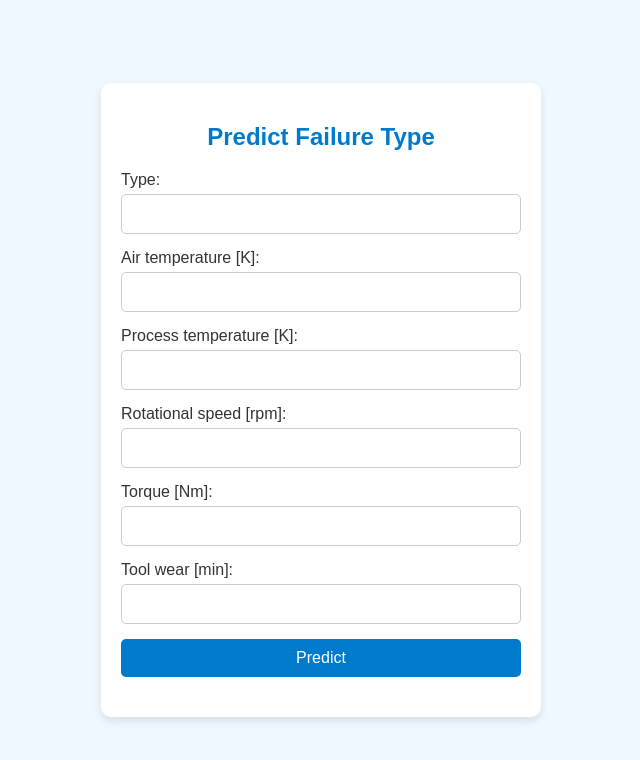
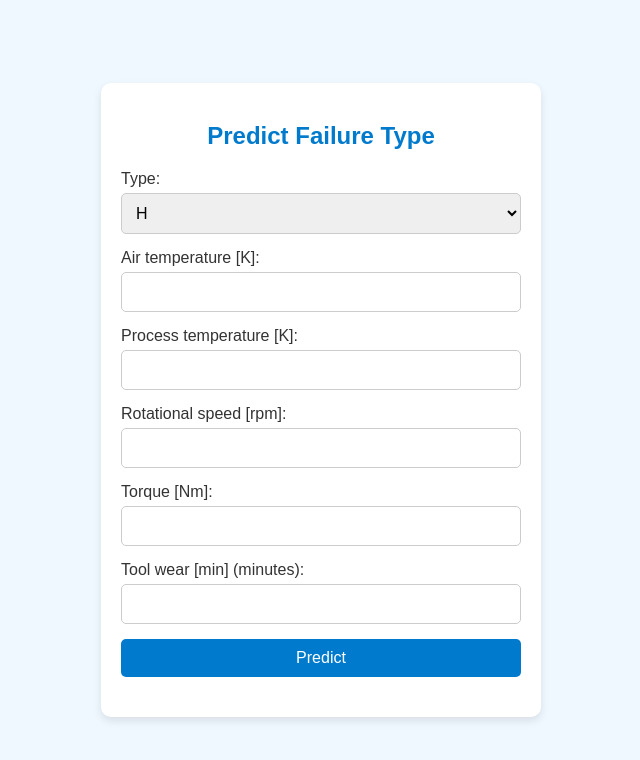
Before and after one commit to kiran385/Predictive-Machine-Maintenance, a Flask app: page / in a window 1280 px wide. Shown: the top 760 px of the page, without its empty margins (319-959 px from the left). Run offline with Flask 3, Linux system fonts and the light colour scheme.

Commit message:
Update index.html

```diff
--- a/templates/index.html
+++ b/templates/index.html
@@ -1,5 +1,6 @@
 <!DOCTYPE html>
 <html lang="en">
+
 <head>
     <meta charset="UTF-8">
     <meta name="viewport" content="width=device-width, initial-scale=1.0">
@@ -41,7 +42,16 @@
             color: #333;
         }
 
-        input[type="text"], input[type="number"] {
+        input[type="text"],
+        input[type="number"] {
+            padding: 10px;
+            margin-bottom: 15px;
+            border: 1px solid #ccc;
+            border-radius: 5px;
+            font-size: 16px;
+        }
+
+        select{
             padding: 10px;
             margin-bottom: 15px;
             border: 1px solid #ccc;
@@ -76,32 +86,44 @@
         }
     </style>
 </head>
+
 <body>
     <div class="container">
         <h2>Predict Failure Type</h2>
         <form action="/predict" method="POST">
             <label for="Type">Type:</label>
-            <input type="text" id="Type" name="Type" required>
+            <select id="Type" name="Type" required>
+                <option value="H" {% if input_data and input_data['Type'] == 'H' %}selected{% endif %}>H</option>
+                <option value="M" {% if input_data and input_data['Type'] == 'M' %}selected{% endif %}>M</option>
+                <option value="L" {% if input_data and input_data['Type'] == 'L' %}selected{% endif %}>L</option>
+            </select>
 
             <label for="Air temperature [K]">Air temperature [K]:</label>
-            <input type="number" id="Air temperature [K]" name="Air temperature [K]" step="any" required>
+            <input type="number" id="Air temperature [K]" name="Air temperature [K]" step="0.01" min="273" max="2000"
+                value="{{ input_data['Air temperature [K]'] if input_data else '' }}" required>
 
             <label for="Process temperature [K]">Process temperature [K]:</label>
-            <input type="number" id="Process temperature [K]" name="Process temperature [K]" step="any" required>
+            <input type="number" id="Process temperature [K]" name="Process temperature [K]" step="0.01" min="273" max="2000"
+                value="{{ input_data['Process temperature [K]'] if input_data else '' }}" required>
 
             <label for="Rotational speed [rpm]">Rotational speed [rpm]:</label>
-            <input type="number" id="Rotational speed [rpm]" name="Rotational speed [rpm]" step="any" required>
+            <input type="number" id="Rotational speed [rpm]" name="Rotational speed [rpm]" step="0.01" min="100" max="3000"
+                value="{{ input_data['Rotational speed [rpm]'] if input_data else '' }}" required>
 
             <label for="Torque [Nm]">Torque [Nm]:</label>
-            <input type="number" id="Torque [Nm]" name="Torque [Nm]" step="any" required>
+            <input type="number" id="Torque [Nm]" name="Torque [Nm]" step="0.01" min="0" max="500"
+                value="{{ input_data['Torque [Nm]'] if input_data else '' }}" required>
 
-            <label for="Tool wear [min]">Tool wear [min]:</label>
-            <input type="number" id="Tool wear [min]" name="Tool wear [min]" step="any" required>
+            <label for="Tool wear [min]">Tool wear [min] (minutes):</label>
+            <input type="number" id="Tool wear [min]" name="Tool wear [min]" step="0.01" min="0" max="500"
+                value="{{ input_data['Tool wear [min]'] if input_data else '' }}" required>
 
             <input type="submit" value="Predict">
         </form>
 
         <h3>{{ prediction_text }}</h3>
+
     </div>
 </body>
+
 </html>
```
